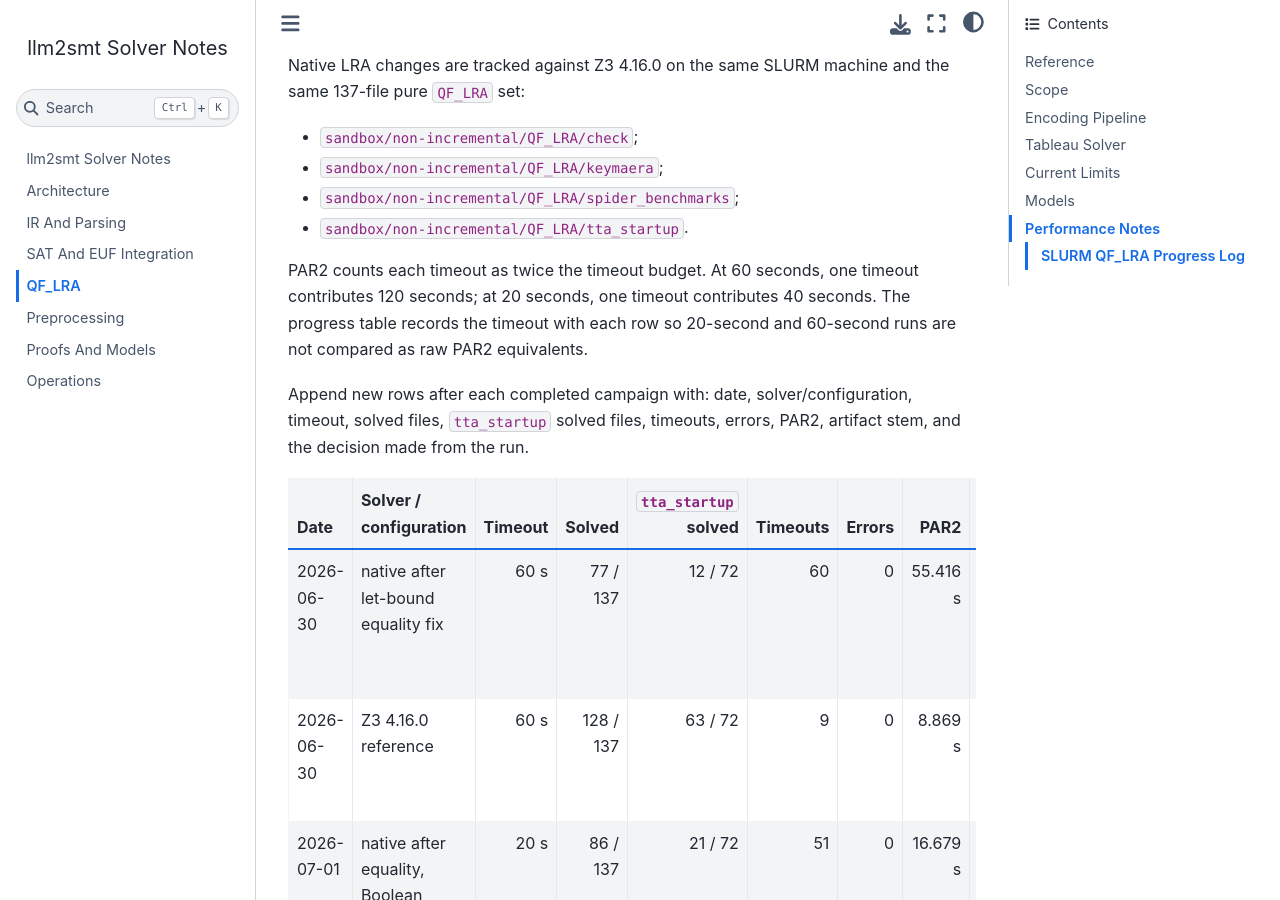
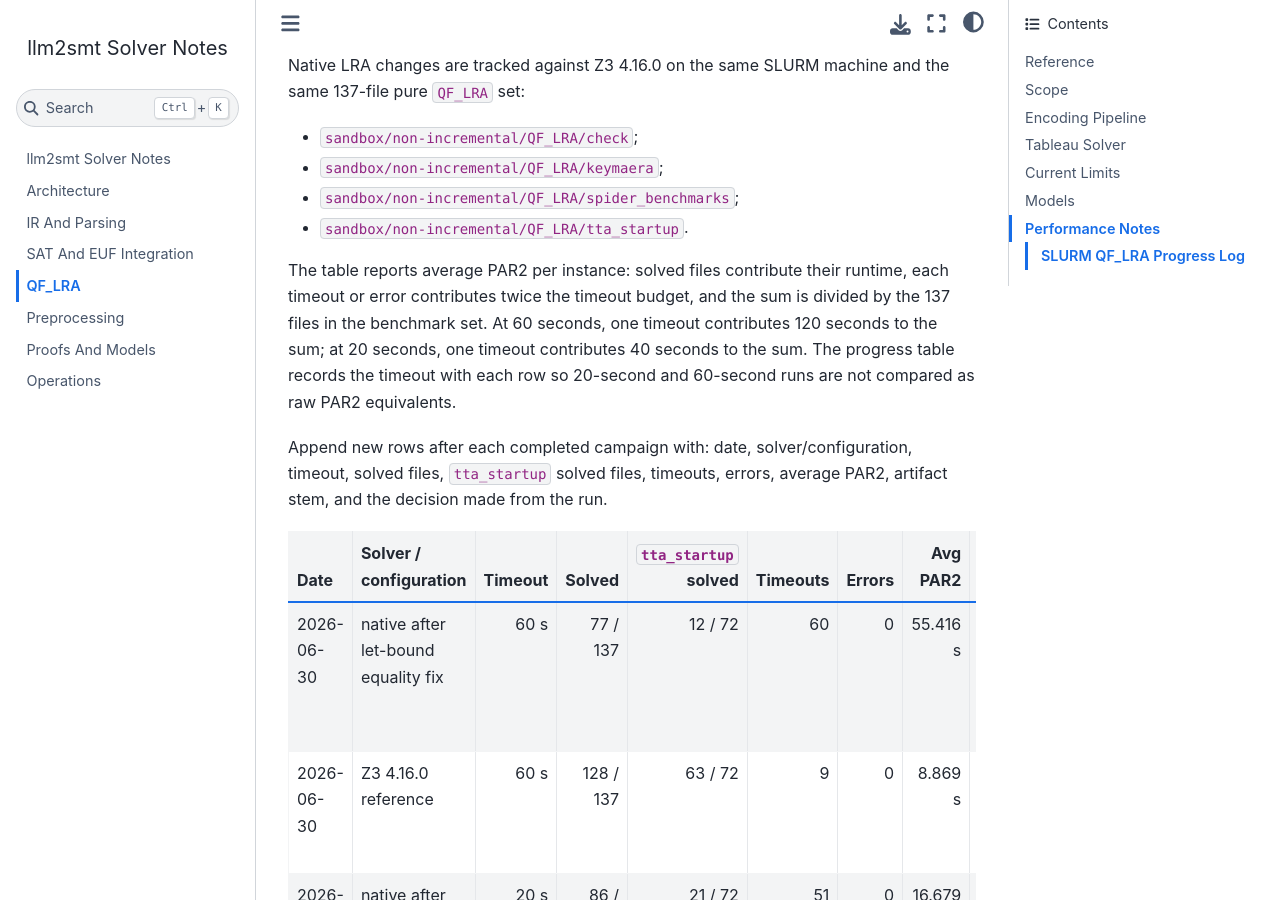
Before and after one commit to MikolasJanota/llm2smt, a Jupyter Book: the page built from docs/qf-lra.md, in a window 1280 px wide and 900 px high, scrolled down 3980 px. Built offline with Jupyter Book 1.0.4 settings and Sphinx 7.4.7 and the Sphinx Book theme 1.1.4, drawn with Linux system fonts in a browser that asks for light colours.

Commit message:
Clarify QF_LRA PAR2 reporting

```diff
--- a/docs/qf-lra.md
+++ b/docs/qf-lra.md
@@ -164,16 +164,18 @@ the same 137-file pure `QF_LRA` set:
 - `sandbox/non-incremental/QF_LRA/spider_benchmarks`;
 - `sandbox/non-incremental/QF_LRA/tta_startup`.
 
-PAR2 counts each timeout as twice the timeout budget. At 60 seconds, one
-timeout contributes 120 seconds; at 20 seconds, one timeout contributes 40
-seconds. The progress table records the timeout with each row so 20-second and
-60-second runs are not compared as raw PAR2 equivalents.
+The table reports average PAR2 per instance: solved files contribute their
+runtime, each timeout or error contributes twice the timeout budget, and the sum
+is divided by the 137 files in the benchmark set. At 60 seconds, one timeout
+contributes 120 seconds to the sum; at 20 seconds, one timeout contributes 40
+seconds to the sum. The progress table records the timeout with each row so
+20-second and 60-second runs are not compared as raw PAR2 equivalents.
 
 Append new rows after each completed campaign with: date, solver/configuration,
-timeout, solved files, `tta_startup` solved files, timeouts, errors, PAR2,
+timeout, solved files, `tta_startup` solved files, timeouts, errors, average PAR2,
 artifact stem, and the decision made from the run.
 
-| Date | Solver / configuration | Timeout | Solved | `tta_startup` solved | Timeouts | Errors | PAR2 | Artifact | Decision |
+| Date | Solver / configuration | Timeout | Solved | `tta_startup` solved | Timeouts | Errors | Avg PAR2 | Artifact | Decision |
 | --- | --- | ---: | ---: | ---: | ---: | ---: | ---: | --- | --- |
 | 2026-06-30 | native after let-bound equality fix | 60 s | 77 / 137 | 12 / 72 | 60 | 0 | 55.416 s | `lra-eval-106840` | Baseline native run after parser/runtime errors were removed. |
 | 2026-06-30 | Z3 4.16.0 reference | 60 s | 128 / 137 | 63 / 72 | 9 | 0 | 8.869 s | `z3-lra-eval-106853` | Reference target; the native gap is concentrated in `tta_startup`. |
```
